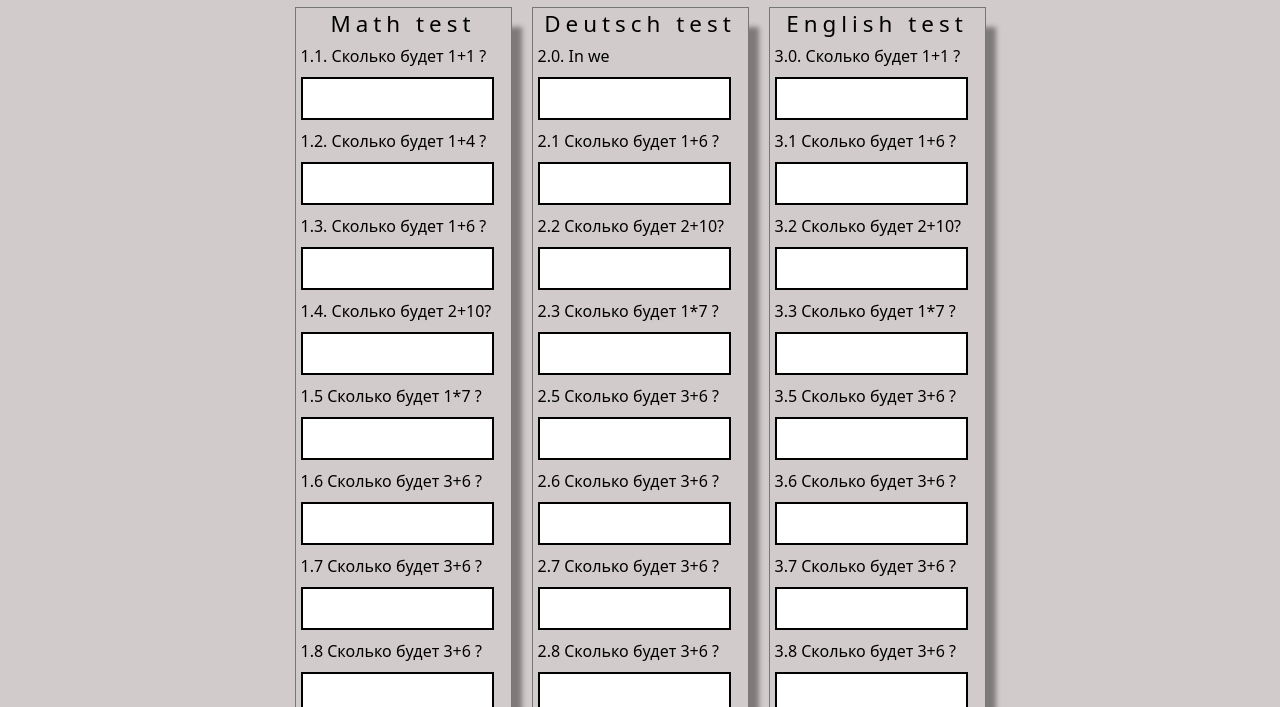
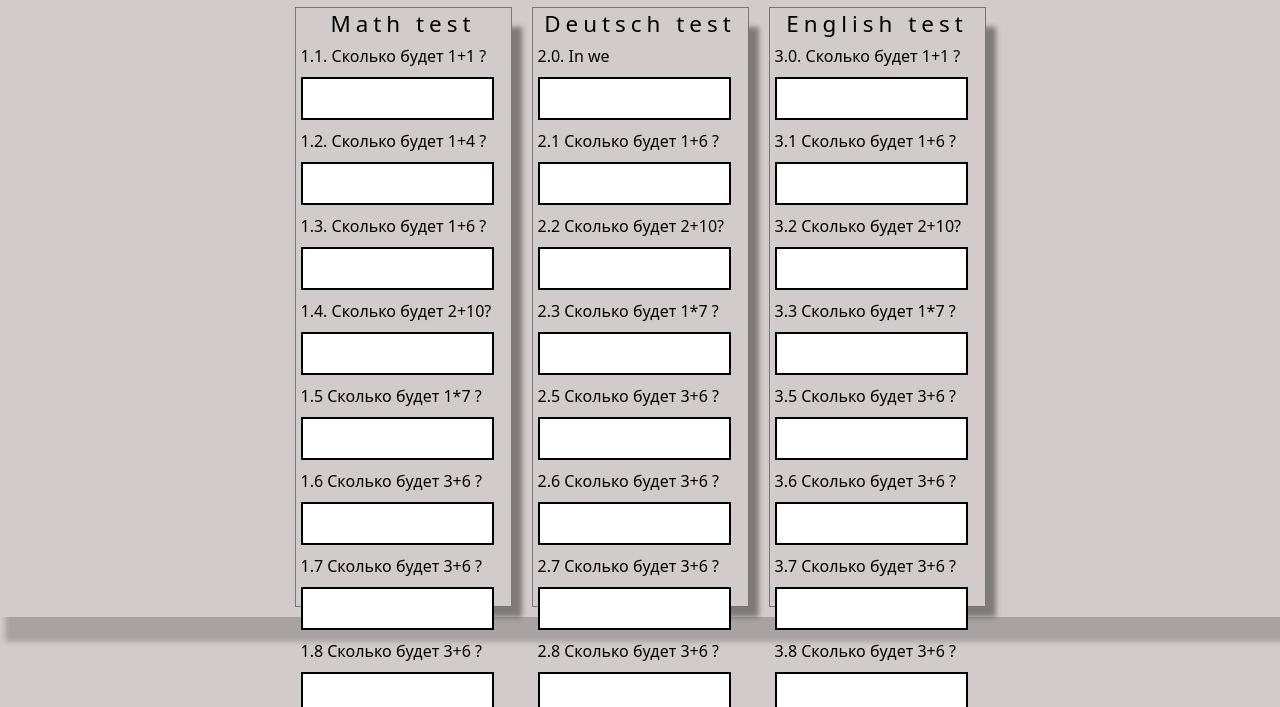
Before and after one commit to vitpoverenov/pvu_deutsch-learn.programm, a plain HTML site: page index.html in a window 1280 px wide. Shown: the part 93-800 px from the top of the page. Drawn offline with Linux system fonts and the light colour scheme.

```diff
--- a/style.css
+++ b/style.css
@@ -71,6 +71,8 @@
 }
 
 .column-test-1, .column-test-2, .column-test-3 {
+  display: block;
+  height: 600px;
   border: 1px solid #777;
   box-shadow: 15px 15px 5px -5px rgba(0,0,0,.4);
 }
```
